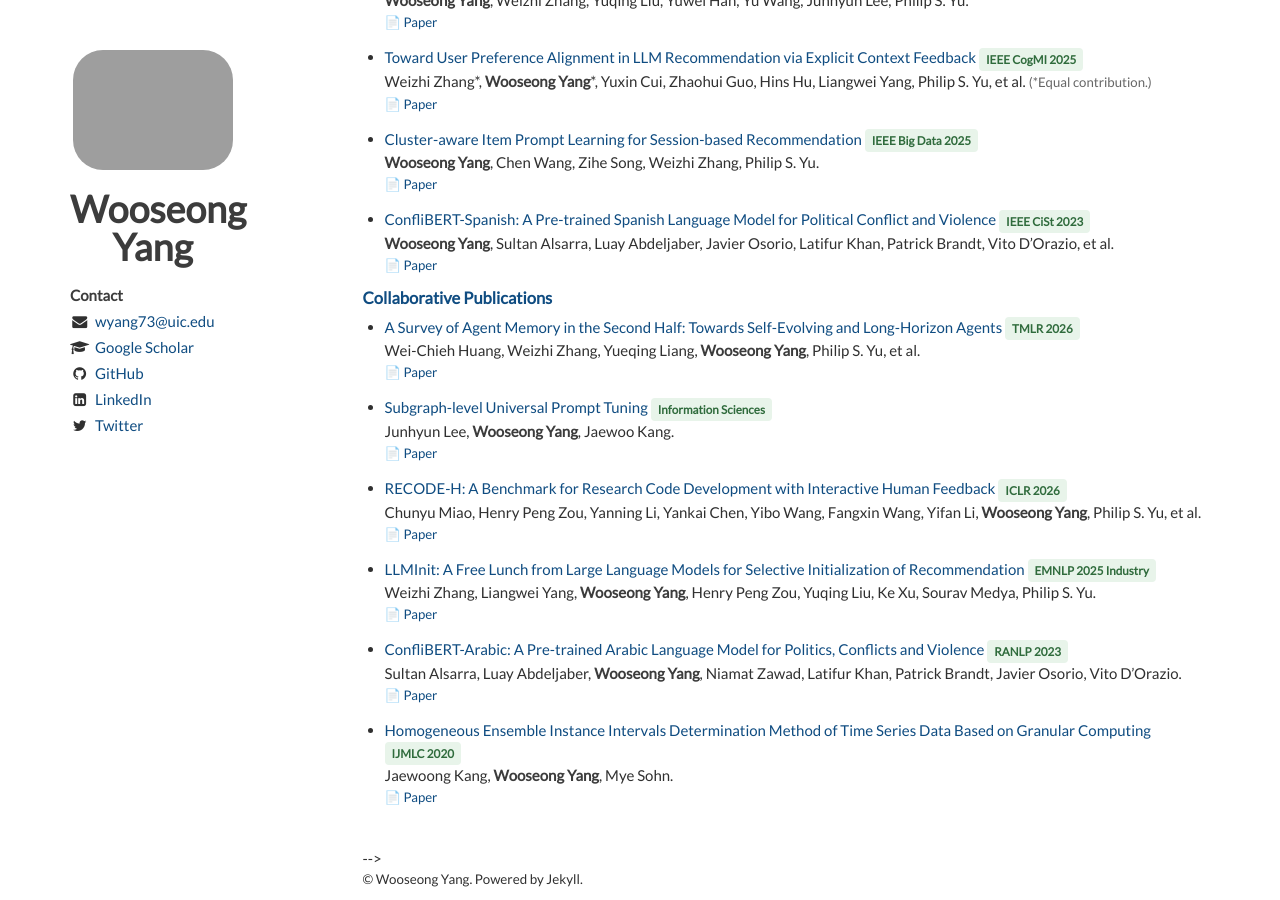
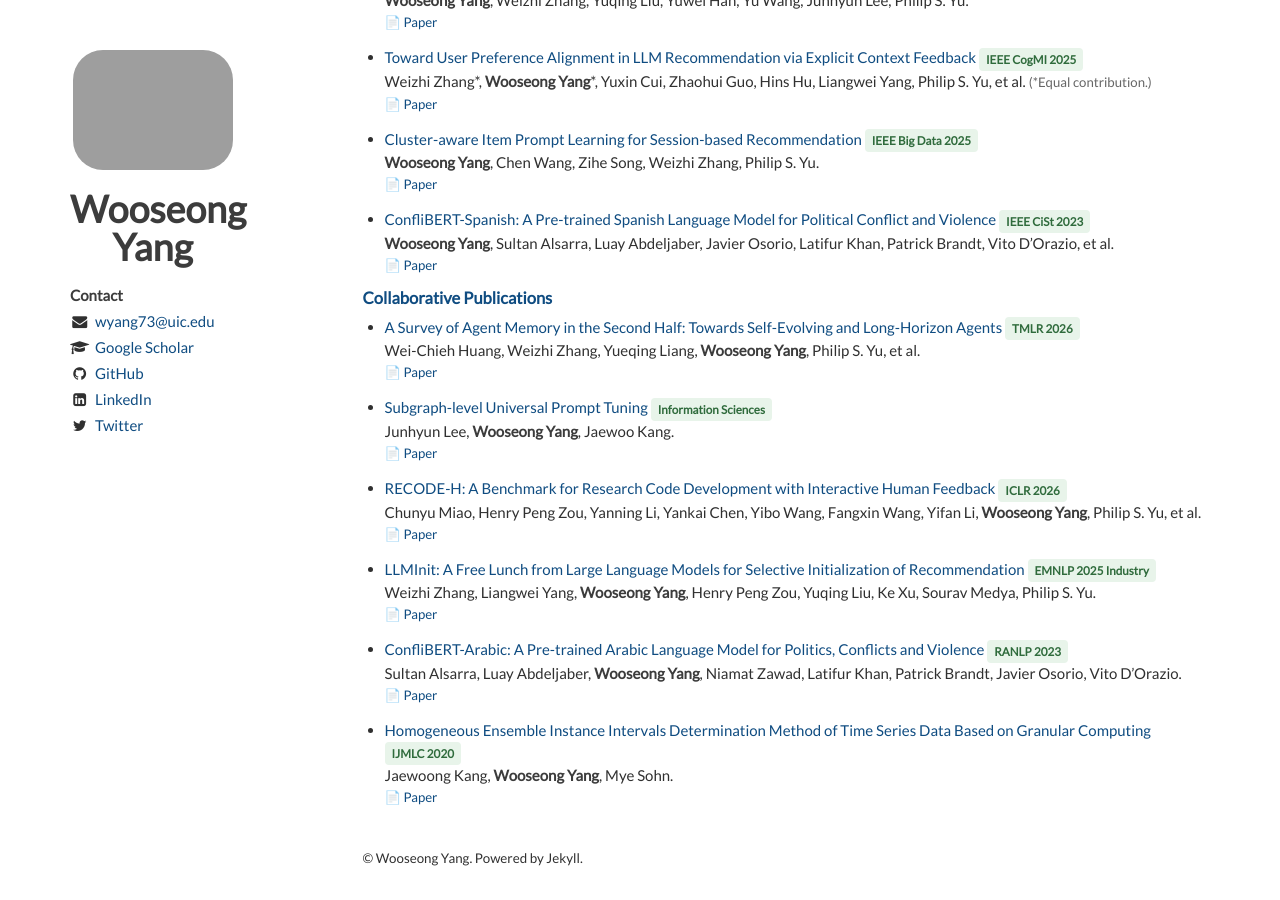
Before and after one commit to WooseongYang/WooseongYang.github.io, a Jekyll site: the page built from index.html, in a window 1280 px wide and 900 px high, scrolled down 1405 px. Built offline with Jekyll 4.4.1, drawn with Linux system fonts in a browser that asks for light colours; nearby versions of some CDN libraries; the list of posts is cut into pages by our own code; after the commit the page ends 2284 px from its top, so only the background shows below that.

Commit message:
Remove dead code and stale config
- Drop commented-out news/fun_projects includes from index.html; Jekyll
  expanded them inside HTML comments, nesting comments and leaking a
  literal "-->" onto the rendered page
- Delete the superseded commented-out publication list (77 lines)
- Delete now-unreferenced _includes/news.html and fun_projects.html
- Delete .travis.yml (Travis CI, gh-pages branch) and the empty CNAME

Co-Authored-By: Claude Opus 5 (1M context) <noreply@anthropic.com>

```diff
--- a/_includes/news.html
+++ /dev/null
@@ -1,9 +0,0 @@
-<section class="news">
-  <h2>News</h2>
-  <ul>
-    <li><strong>Nov 2025</strong> – CLIP-SBR accepted to IEEE Big Data 2025 LLMs4All 🎉</li>
-  </ul>
-  <ul>
-    <li><strong>Sep 2025</strong> – LLMInit accepted to EMNLP 2025 Industry Track 🎉</li>
-  </ul>
-</section>
--- a/_includes/publications.html
+++ b/_includes/publications.html
@@ -38,7 +38,9 @@
             <span><em>Wooseong Yang</em>, Sultan Alsarra, Luay Abdeljaber, Javier Osorio, Latifur Khan, Patrick Brandt, Vito D&rsquo;Orazio, et al.</span><br/>
             <span style="font-size:88%;"><a href="https://ieeexplore.ieee.org/abstract/document/10409883">📄 Paper</a></span>
         </li>
-    </ul>    <h2>Collaborative Publications</h2>
+    </ul>
+
+    <h2>Collaborative Publications</h2>
 
     <ul style="padding-left: 22px;">
         <li style="margin-bottom: 14px;">
@@ -82,79 +84,5 @@
             <span>Jaewoong Kang, <em>Wooseong Yang</em>, Mye Sohn.</span><br/>
             <span style="font-size:88%;"><a href="https://www.ijmlc.org/vol10/998-CP1-051.pdf">📄 Paper</a></span>
         </li>
-    </ul></div>
-
-<!-- <div class="content">
-    <h1>Publications</h1>
-
-    <h2>Publications <span style="font-size: 90%;color: rgb(60, 60, 60);font-weight: normal;"></span></h2>
-
-    <h2>[2026]</h2>
-    <article>
-        <header>
-            <a href="https://arxiv.org/pdf/2402.10380.pdf" class="paper_link">Subgraph-level Universal Prompt Tuning <em>[Information Science]</em> </a><br/>
-            <span> Junhyun Lee, <em>Wooseong Yang</em>, Jaewoo Kang.</span><br/>
-        </header>
-    </article>
-    <article>
-        <header>
-            <a href="https://arxiv.org/pdf/2602.06052" class="paper_link">Rethinking Memory Mechanisms of Foundation Agents in the Second Half: A Survey <em>[Under Review]</em> </a><br/>
-            Wei-Chieh Huang, Weizhi Zhang, Yueqing Liang, <span><em>Wooseong Yang</em>, et al.</span><br/>
-        </header>
-    </article>
-    <article>
-        <header>
-            <a href="https://openreview.net/pdf?id=IKnuyyPHCV" class="paper_link">RECODE-H: A Benchmark for Research Code Development with Interactive Human Feedback <em>[ICLR 2026]</em> </a><br/>
-            Chunyu Miao, Henry Peng Zou, Yanning Li, Yankai Chen, Yibo Wang, Fangxin Wang, Yifan Li, <span><em>Wooseong Yang</em>, et al.</span><br/>
-        </header>
-    </article>
-    <h2>[2025]</h2>
-    <article>
-        <header>
-            <a href="https://arxiv.org/pdf/2505.20773" class="paper_link">Adaptive Candidate Retrieval with Dynamic Knowledge Graph Construction for Cold-Start Recommendation <em>[Under Review]</em> </a><br/>
-            <span><em>Wooseong Yang</em>, Weizhi Zhang, Yuqing Liu, Yuwei Han, Yu Wang, Junhyun Lee, Philip S. Yu.</span><br/>
-        </header>
-    </article>
-    <article>
-        <header>
-            <a href="https://arxiv.org/pdf/2503.01814" class="paper_link">LLMInit: A Free Lunch from Large Language Models for Selective Initialization of Recommendation <em>[EMNLP 2025]</em> </a><br/>
-            <span> Weizhi Zhang, Liangwei Yang, <em>Wooseong Yang</em>, Weizhi Zhang, Henry Peng Zou, Yuqing Liu, Ke Xu, Sourav Medya, Philip S. Yu.</span><br/>
-        </header>
-    </article>
-
-    <!-- <h2>[2024]</h2> -->
-    <!-- <article>
-        <header>
-            <a href="https://ieeexplore.ieee.org/document/11401666" class="paper_link">Cluster-aware Item Prompt Learning for Session-based Recommendation <em>[IEEE Big Data 2025]</em> </a><br/>
-            <span><em>Wooseong Yang</em>, Chen Wang, Zihe Song, Weizhi Zhang, Philip S. Yu.</span><br/>
-        </header>
-    </article>
-
-    <h2>[2023]</h2>
-    <article>
-        <header>
-            <a href="https://ieeexplore.ieee.org/abstract/document/10409883" class="paper_link">ConfliBERT-Spanish: A Pre-trained Spanish Language Model for Political Conflict and Violence</a><br/>
-            <span> <em>Wooseong Yang</em>, Sultan Alsarra, Luay Abdeljaber, Niamat Zawad, Zeinab Delaram, Javier Osorio, Latifur Khan, Patrick Brandt, Vito D’Orazio.</span><br/>
-            <span><i>2023 7th IEEE Congress on Information Science and Technology (CiSt).</i></span>
-        </header>
-    </article>
-    <article>
-        <header>
-            <a href="https://aclanthology.org/2023.ranlp-1.11.pdf" class="paper_link">ConfliBERT-Arabic: A Pre-trained Arabic Language Model for Politics, Conflicts and Violence</a><br/>
-            <span> Sultan Alsarra, Luay Abdeljaber, <em>Wooseong Yang</em>, Niamat Zawad, Latifur Khan, Patrick Brandt, Javier Osorio, Vito D’Orazio.</span><br/>
-            <span><i>Proceedings of the 14th International Conference on Recent Advances in Natural Language Processing.</i></span>
-        </header>
-    </article>
-
-    <h2>[2020]</h2>
-
-    <article>
-        <header>
-            <a href="https://www.ijmlc.org/vol10/998-CP1-051.pdf" class="paper_link">Homogeneous Ensemble Instance Intervals Determination Method of Time Series Data Based on Granular Computing</a><br/>
-            <span> Jaewoong Kang, <em>Wooseong Yang</em>, Mye Sohn.</span><br/>
-            <span><i>International Journal of Machine Learning and Computing.</i></span>
-        </header>
-    </article>
+    </ul>
 </div>
-
- -->
--- a/index.html
+++ b/index.html
@@ -4,10 +4,6 @@ layout: layout
 
 {% include about.html %}
 
-<!-- {% include news.html %} -->
-
 {% include experience.html %}
 
 {% include publications.html %}
-
-<!-- {% include fun_projects.html %} -->
```
Also changed, not shown: _includes/fun_projects.html (deleted, +0 -30 lines), .travis.yml (deleted), CNAME (deleted).
